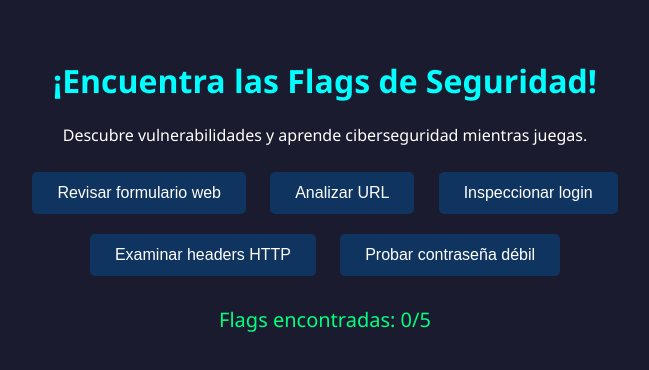
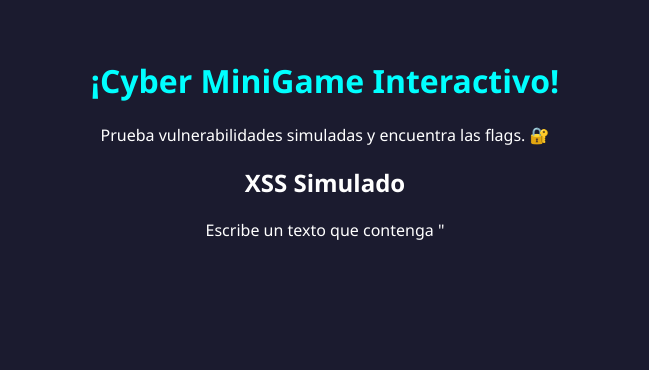
Before and after one commit to JRM-SEC/cyber-minigame, a plain HTML site: page index.html in a window 1280 px wide. Shown: the whole page, without its empty margins (315-964 px from the left). Drawn offline with Linux system fonts and the light colour scheme.

Commit message:
Update index.html

```diff
--- a/index.html
+++ b/index.html
@@ -2,26 +2,22 @@
 <html lang="es">
 <head>
 <meta charset="UTF-8">
-<title>Cyber MiniGame</title>
+<title>Cyber MiniGame Interactivo</title>
 <link rel="stylesheet" href="style.css">
 </head>
 <body>
 <div class="container">
-  <h1>¡Encuentra las Flags de Seguridad!</h1>
-  <p>Descubre vulnerabilidades y aprende ciberseguridad mientras juegas.</p>
+  <h1>¡Cyber MiniGame Interactivo!</h1>
+  <p>Prueba vulnerabilidades simuladas y encuentra las flags. 🔐</p>
 
-  <div id="game">
-    <button class="flag-btn" data-flag="1">Revisar formulario web</button>
-    <button class="flag-btn" data-flag="2">Analizar URL</button>
-    <button class="flag-btn" data-flag="3">Inspeccionar login</button>
-    <button class="flag-btn" data-flag="4">Examinar headers HTTP</button>
-    <button class="flag-btn" data-flag="5">Probar contraseña débil</button>
+  <div class="scenario" id="scenario-xss">
+    <h2>XSS Simulado</h2>
+    <p>Escribe un texto que contenga "<script>" para detectar XSS:</p>
+    <input type="text" id="xss-input" placeholder="Escribe aquí">
   </div>
 
-  <div id="quiz"></div>
-  <div id="score">Flags encontradas: 0/5</div>
-</div>
-
-<script src="script.js"></script>
-</body>
-</html>
+  <div class="scenario" id="scenario-sqli">
+    <h2>SQL Injection Simulado</h2>
+    <p>Login ficticio. Intenta inyectar:</p>
+    <input type="text" id="user" placeholder="Usuario">
+    <input type="te
```
